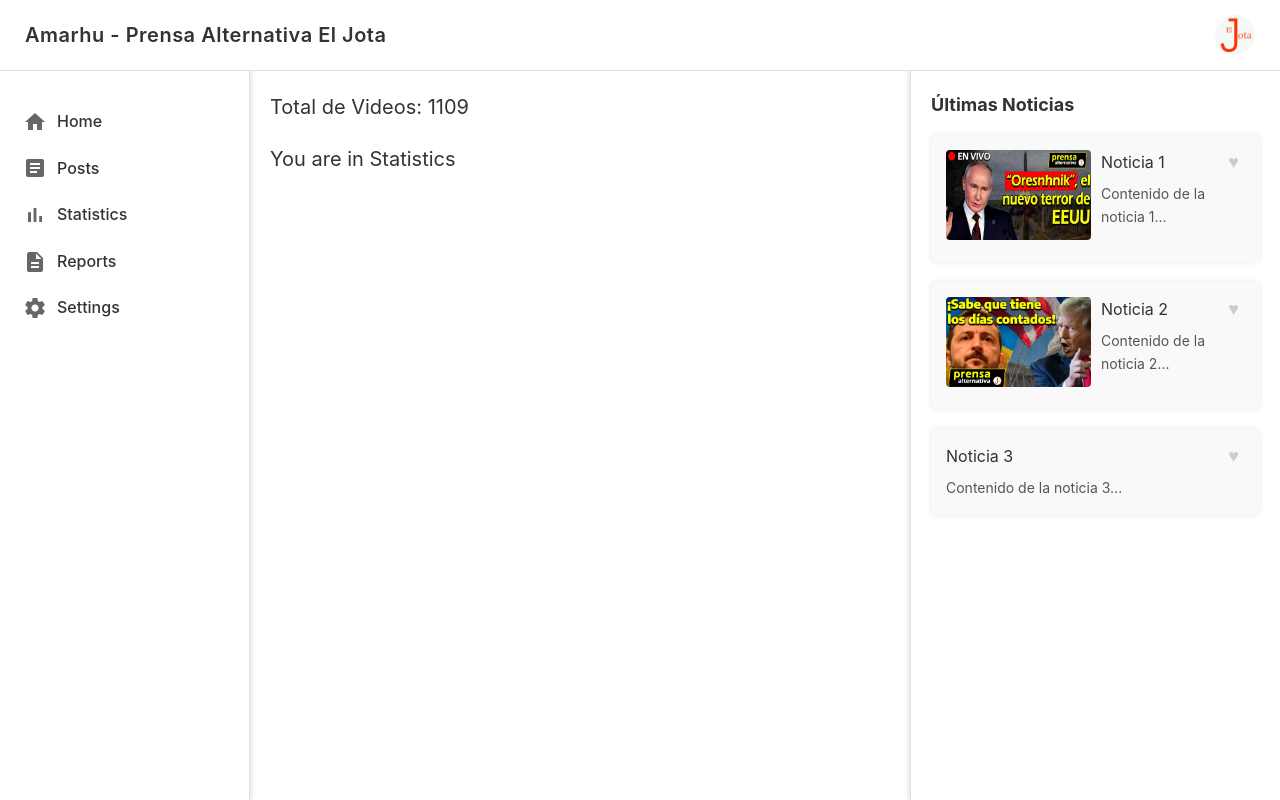
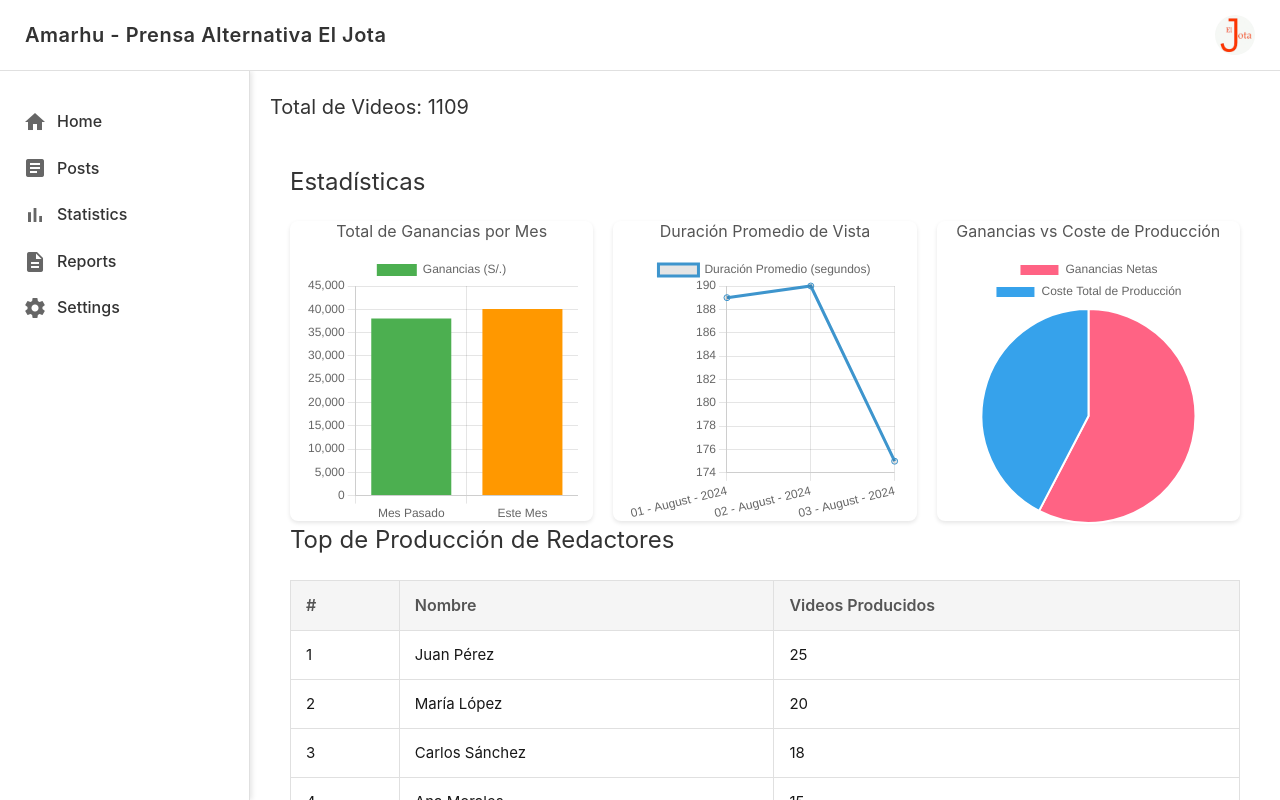
Before and after one commit to AmarhuApp/amarhu-app, a Vue app: page /statistics in a window 1280 px wide. Built offline with nearby package versions, Linux system fonts and the light colour scheme; data requests are answered from the project's data file; the HTML template or start-up script is replaced by a standard one.

Commit message:
feat: added stadistics

```diff
--- a/public/server/db.json
+++ b/public/server/db.json
@@ -60,5 +60,47 @@
       "rpm": 0.65,
       "thumbnail": "/server/images/image-1.png"
     }
+  ],
+  "topProducers": [
+    {
+      "id": 1,
+      "name": "Juan Pérez",
+      "videoCount": 25,
+      "fallenVideos": 2,
+      "netEarnings": 1500.5,
+      "totalProductionCost": 500
+    },
+    {
+      "id": 2,
+      "name": "María López",
+      "videoCount": 20,
+      "fallenVideos": 1,
+      "netEarnings": 1200.8,
+      "totalProductionCost": 400
+    },
+    {
+      "id": 3,
+      "name": "Carlos Sánchez",
+      "videoCount": 18,
+      "fallenVideos": 3,
+      "netEarnings": 1000.3,
+      "totalProductionCost": 450
+    },
+    {
+      "id": 4,
+      "name": "Ana Morales",
+      "videoCount": 15,
+      "fallenVideos": 0,
+      "netEarnings": 900.2,
+      "totalProductionCost": 300
+    },
+    {
+      "id": 5,
+      "name": "Luis Gómez",
+      "videoCount": 10,
+      "fallenVideos": 1,
+      "netEarnings": 600.4,
+      "totalProductionCost": 250
+    }
   ]
 }
--- a/src/views/Home.vue
+++ b/src/views/Home.vue
@@ -9,8 +9,8 @@
         <LastVideoPerformance v-if="isHomeRoute" />
         <router-view v-else />
       </div>
-      <!-- Oculta el NewsFeed en la sección de Reports -->
-      <NewsFeed v-if="!isReportsRoute" />
+      <!-- Mostrar NewsFeed solo si NO estás en /reports o /statistics -->
+      <NewsFeed v-if="isNewsFeedVisible" />
     </div>
   </div>
 </template>
@@ -37,15 +37,14 @@ export default {
     };
   },
   computed: {
-    // Verifica si la ruta actual es Home
     isHomeRoute() {
       const route = useRoute();
       return route.path === "/";
     },
-    // Verifica si la ruta actual es Reports
-    isReportsRoute() {
+    isNewsFeedVisible() {
       const route = useRoute();
-      return route.path === "/reports";
+      // Mostrar NewsFeed solo si no estamos en /reports o /statistics
+      return route.path !== "/reports" && route.path !== "/statistics";
     },
   },
   created() {
@@ -54,9 +53,7 @@ export default {
   methods: {
     async fetchProductionData() {
       try {
-        const response = await axios.get(
-            "http://localhost:3000/resumenProduccion"
-        );
+        const response = await axios.get("http://localhost:3000/resumenProduccion");
         const data = response.data;
 
         // Actualizamos el total de videos desde la API
--- a/src/views/Statistics.vue
+++ b/src/views/Statistics.vue
@@ -1,19 +1,207 @@
 <template>
-  <div>
-    <h2>You are in Statistics</h2>
+  <div class="statistics">
+    <h1>Estadísticas</h1>
+    <div class="charts">
+      <div class="chart" id="chart1">
+        <h3>Total de Ganancias por Mes</h3>
+        <canvas ref="chart1"></canvas>
+      </div>
+      <div class="chart" id="chart2">
+        <h3>Duración Promedio de Vista</h3>
+        <canvas ref="chart2"></canvas>
+      </div>
+      <div class="chart" id="chart3">
+        <h3>Ganancias vs Coste de Producción</h3>
+        <canvas ref="chart3"></canvas>
+      </div>
+    </div>
+
+    <h2>Top de Producción de Redactores</h2>
+    <table class="top-producers-table">
+      <thead>
+      <tr>
+        <th>#</th>
+        <th>Nombre</th>
+        <th>Videos Producidos</th>
+      </tr>
+      </thead>
+      <tbody>
+      <tr v-for="(producer, index) in topProducers" :key="producer.id">
+        <td>{{ index + 1 }}</td>
+        <td>{{ producer.name }}</td>
+        <td>{{ producer.videoCount }}</td>
+      </tr>
+      </tbody>
+    </table>
   </div>
 </template>
 
 <script>
+import Chart from "chart.js/auto";
+import axios from "axios";
+
 export default {
-  name: 'Statistics',
+  name: "Statistics",
+  data() {
+    return {
+      videos: [],
+      resumenProduccion: null,
+      resumenProduccionMesPasado: null,
+      topProducers: [],
+    };
+  },
+  methods: {
+    async fetchStatisticsData() {
+      try {
+        // Obtener datos de producción general
+        const resumenResponse = await axios.get("http://localhost:3000/resumenProduccion");
+        this.resumenProduccion = resumenResponse.data;
+
+        // Obtener datos de producción del mes pasado
+        const resumenMesPasadoResponse = await axios.get("http://localhost:3000/resumenProduccionMesPasado");
+        this.resumenProduccionMesPasado = resumenMesPasadoResponse.data;
+
+        // Obtener lista de videos
+        const videosResponse = await axios.get("http://localhost:3000/videos");
+        this.videos = videosResponse.data;
+
+        // Obtener top de redactores
+        const producersResponse = await axios.get("http://localhost:3000/topProducers");
+        this.topProducers = producersResponse.data;
+
+        // Renderizar las gráficas después de obtener los datos
+        this.renderCharts();
+      } catch (error) {
+        console.error("Error al obtener los datos de estadísticas:", error);
+      }
+    },
+    renderCharts() {
+      // Gráfica 1: Total de Ganancias por Mes
+      new Chart(this.$refs.chart1, {
+        type: "bar",
+        data: {
+          labels: ["Mes Pasado", "Este Mes"],
+          datasets: [
+            {
+              label: "Ganancias (S/.)",
+              data: [
+                this.resumenProduccionMesPasado.gananciaTotal,
+                this.resumenProduccion.gananciaTotal,
+              ],
+              backgroundColor: ["#4CAF50", "#FF9800"],
+            },
+          ],
+        },
+        options: {
+          responsive: true,
+          maintainAspectRatio: false,
+        },
+      });
+
+      // Gráfica 2: Duración Promedio de Vista
+      new Chart(this.$refs.chart2, {
+        type: "line",
+        data: {
+          labels: this.videos.map((video) => video.date),
+          datasets: [
+            {
+              label: "Duración Promedio (segundos)",
+              data: this.videos.map((video) => video.averageViewDuration),
+              borderColor: "#3E95CD",
+              fill: false,
+            },
+          ],
+        },
+        options: {
+          responsive: true,
+          maintainAspectRatio: false,
+        },
+      });
+
+      // Gráfica 3: Ganancias vs Coste de Producción
+      new Chart(this.$refs.chart3, {
+        type: "pie",
+        data: {
+          labels: ["Ganancias Netas", "Coste Total de Producción"],
+          datasets: [
+            {
+              data: [
+                this.resumenProduccion.gananciaNeta,
+                this.resumenProduccion.costeTotalProduccion,
+              ],
+              backgroundColor: ["#FF6384", "#36A2EB"],
+            },
+          ],
+        },
+        options: {
+          responsive: true,
+          maintainAspectRatio: false,
+        },
+      });
+    },
+  },
+  created() {
+    this.fetchStatisticsData();
+  },
 };
 </script>
 
-<style>
+<style scoped>
+.statistics {
+  padding: 20px;
+}
+
+h1,
 h2 {
-  font-size: 20px;
+  font-size: 24px;
+  color: #333;
   margin-bottom: 20px;
-  color: #333;
+}
+
+.charts {
+  display: flex;
+  flex-wrap: wrap;
+  gap: 20px;
+}
+
+.chart {
+  flex: 1;
+  min-width: 300px;
+  height: 300px;
+  background: #fff;
+  box-shadow: 0 2px 4px rgba(0, 0, 0, 0.1);
+  padding: 15px;
+  border-radius: 8px;
+  display: flex;
+  flex-direction: column;
+  justify-content: center;
+  align-items: center;
+}
+
+.chart h3 {
+  margin-bottom: 10px;
+  font-size: 16px;
+  color: #555;
+}
+
+.top-producers-table {
+  width: 100%;
+  border-collapse: collapse;
+  margin-top: 20px;
+}
+
+.top-producers-table th,
+.top-producers-table td {
+  padding: 12px 15px;
+  text-align: left;
+  border: 1px solid #e0e0e0;
+  color: #181818;
+}
+
+.top-producers-table thead th {
+  background-color: #f5f5f5;
+  font-size: 16px;
+  font-weight: 600;
+  color: #555;
 }
 </style>
```
